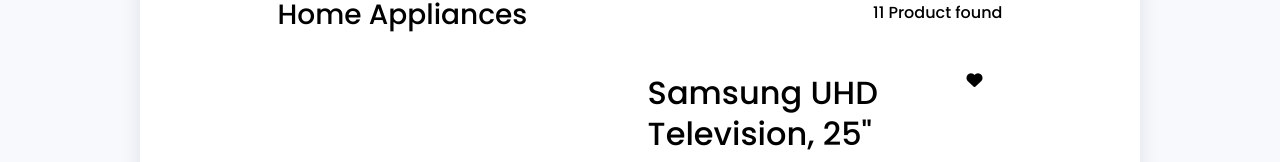
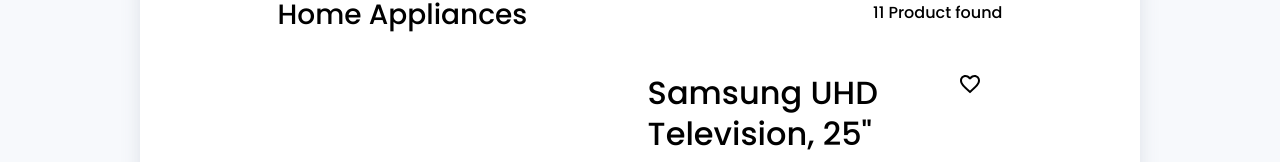
Before and after one commit to Anjalgupta28/React_Electronic_Website, a React (Create React App) app: page /productPage in a window 1280 px wide. Shown: the part 561-723 px from the top of the page. Built offline with nearby package versions, Linux system fonts and the light colour scheme; data requests are answered from the project's data file.

Commit message:
changes heart icon with material UI Icon

```diff
--- a/src/components/home/featured/Product.jsx
+++ b/src/components/home/featured/Product.jsx
@@ -6,6 +6,7 @@ import TuneIcon from '@mui/icons-material/Tune';
 import ShoppingCartIcon from '@mui/icons-material/ShoppingCart';
 import RemoveShoppingCartIcon from '@mui/icons-material/RemoveShoppingCart';
 import Badge from '@mui/material/Badge';
+import FavoriteBorderIcon from '@mui/icons-material/FavoriteBorder';
 import { Box, Modal } from '@mui/material';
 import { useNavigate } from 'react-router-dom';
 import "./Product.css"
@@ -394,7 +395,9 @@ const Product = () => {
                                                         <div>
                                                             <div className="product-description-box" onClick={() => handleProductClick(product)}>
                                                                 <h3 className="product-description-content">{productDescription}</h3>
-                                                                <i className='fa fa-heart'></i>
+                                                                <div style={{display:"flex", float:"right", justifyContent:"flex-end"}} className='favorite-icon'>
+                                                                <FavoriteBorderIcon/>
+                                                                </div>
                                                             </div>
                                                             <div className="product-offer-box">
                                                                 <span className="product-offer-content">4-in-1 Convertible</span>
```
Also changed, not shown: db.json.
